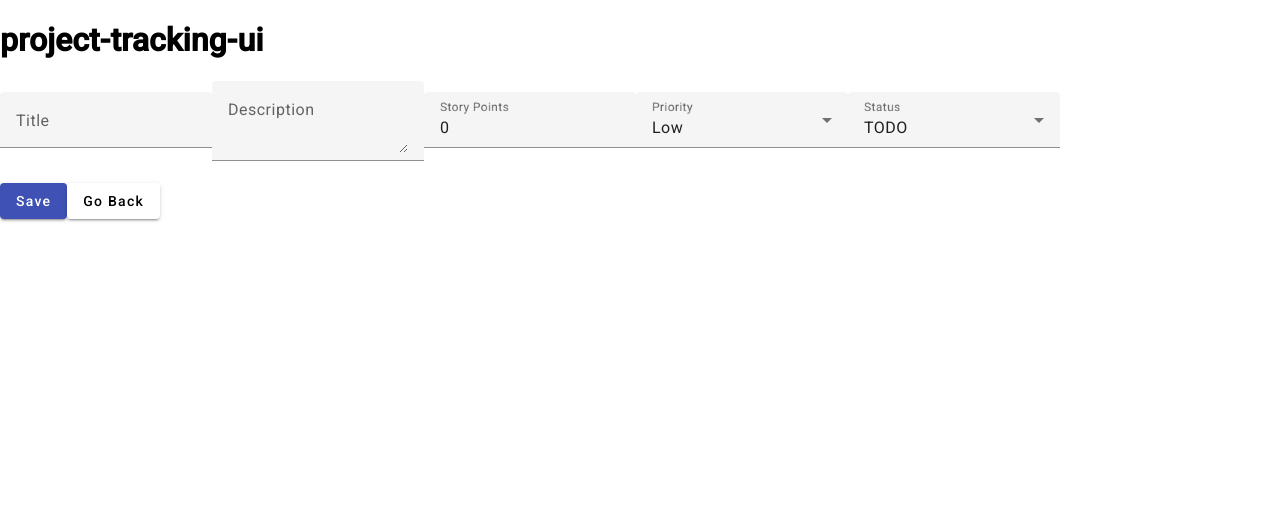
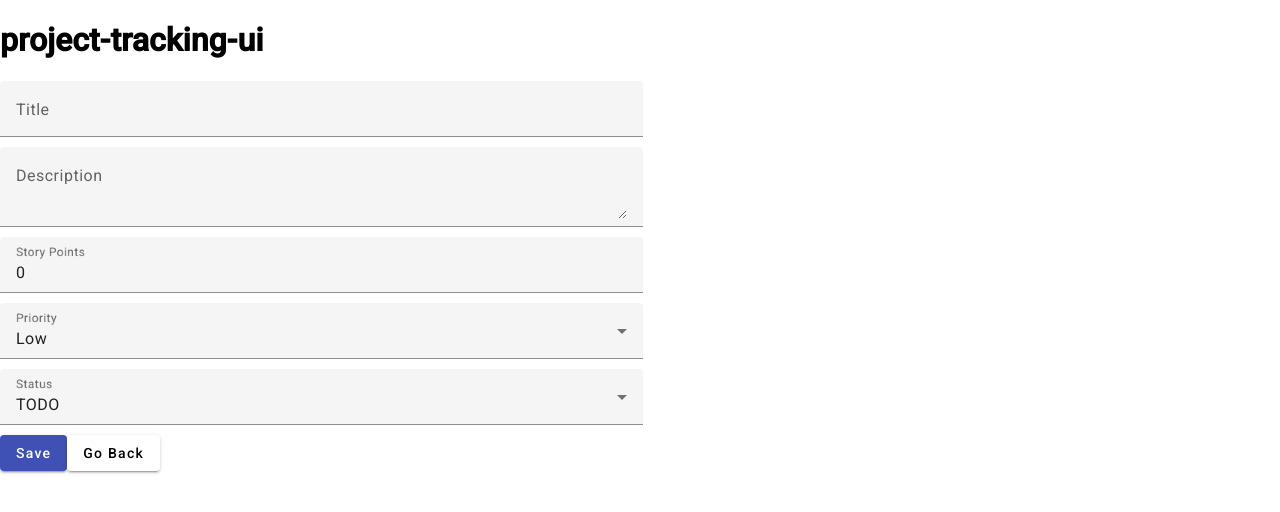
Before and after one commit to gmroldan/project-tracking-ui, an Angular app: page /tasks/new in a window 1280 px wide. Shown: the top 512 px of the page. Built offline with nearby package versions, Linux system fonts and the light colour scheme.

Commit message:
Fix form style

```diff
--- a/src/app/task-detail/task-detail.component.css
+++ b/src/app/task-detail/task-detail.component.css
@@ -0,0 +1,12 @@
+.form-container {
+    display: flex;
+    flex-direction: column;
+    gap: 10px; /* Adjust this value as needed */
+}
+
+.input-row {
+    display: flex;
+    flex-direction: row;
+    align-items: center;
+    gap: 10px; /* Adjust this value as needed */
+}
--- a/src/app/task-detail/task-detail.component.html
+++ b/src/app/task-detail/task-detail.component.html
@@ -1,28 +1,33 @@
-<div *ngIf="task">
-  <mat-form-field>
+<div *ngIf="task" class="form-container">
+  <mat-form-field class="input-row">
     <mat-label>Title</mat-label>
     <input matInput [(ngModel)]="task.title">
   </mat-form-field>
-  <mat-form-field>
+
+  <mat-form-field class="input-row">
     <mat-label>Description</mat-label>
     <textarea matInput [(ngModel)]="task.description"></textarea>
   </mat-form-field>
-  <mat-form-field>
+
+  <mat-form-field class="input-row">
     <mat-label>Story Points</mat-label>
     <input matInput [(ngModel)]="task.storyPoints">
   </mat-form-field>
-  <mat-form-field>
+
+  <mat-form-field class="input-row">
     <mat-label>Priority</mat-label>
     <mat-select [(ngModel)]="task.priority">
       <mat-option *ngFor="let priority of priorities" [value]="priority">{{priority}}</mat-option>
     </mat-select>
   </mat-form-field>
-  <mat-form-field>
+
+  <mat-form-field class="input-row">
     <mat-label>Status</mat-label>
     <mat-select [(ngModel)]="task.status">
       <mat-option *ngFor="let status of statuses" [value]="status">{{ status }}</mat-option>
     </mat-select>
   </mat-form-field>
+
   <div>
     <button mat-raised-button color="primary" (click)="save()">Save</button>
     <button mat-raised-button (click)="goBack()">Go Back</button>
```
